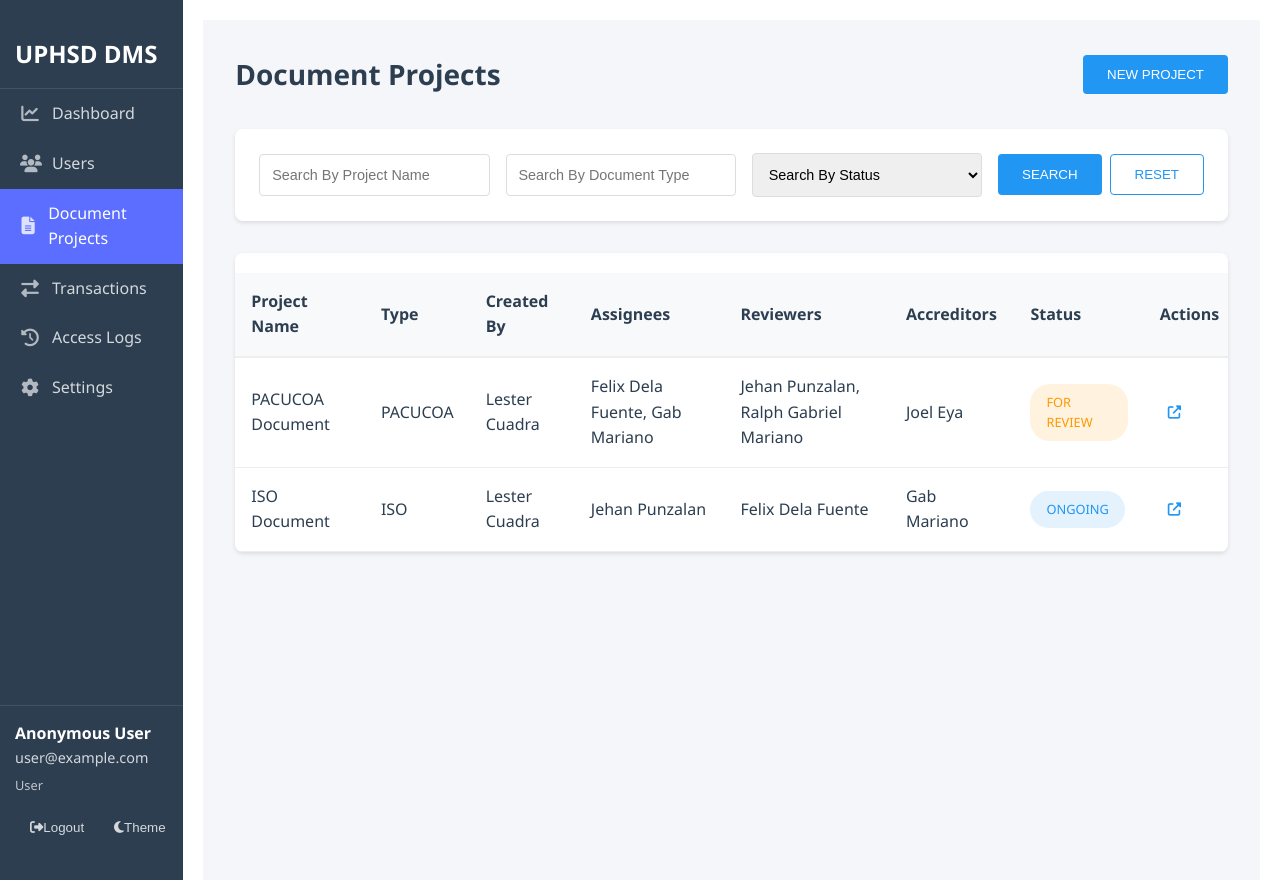
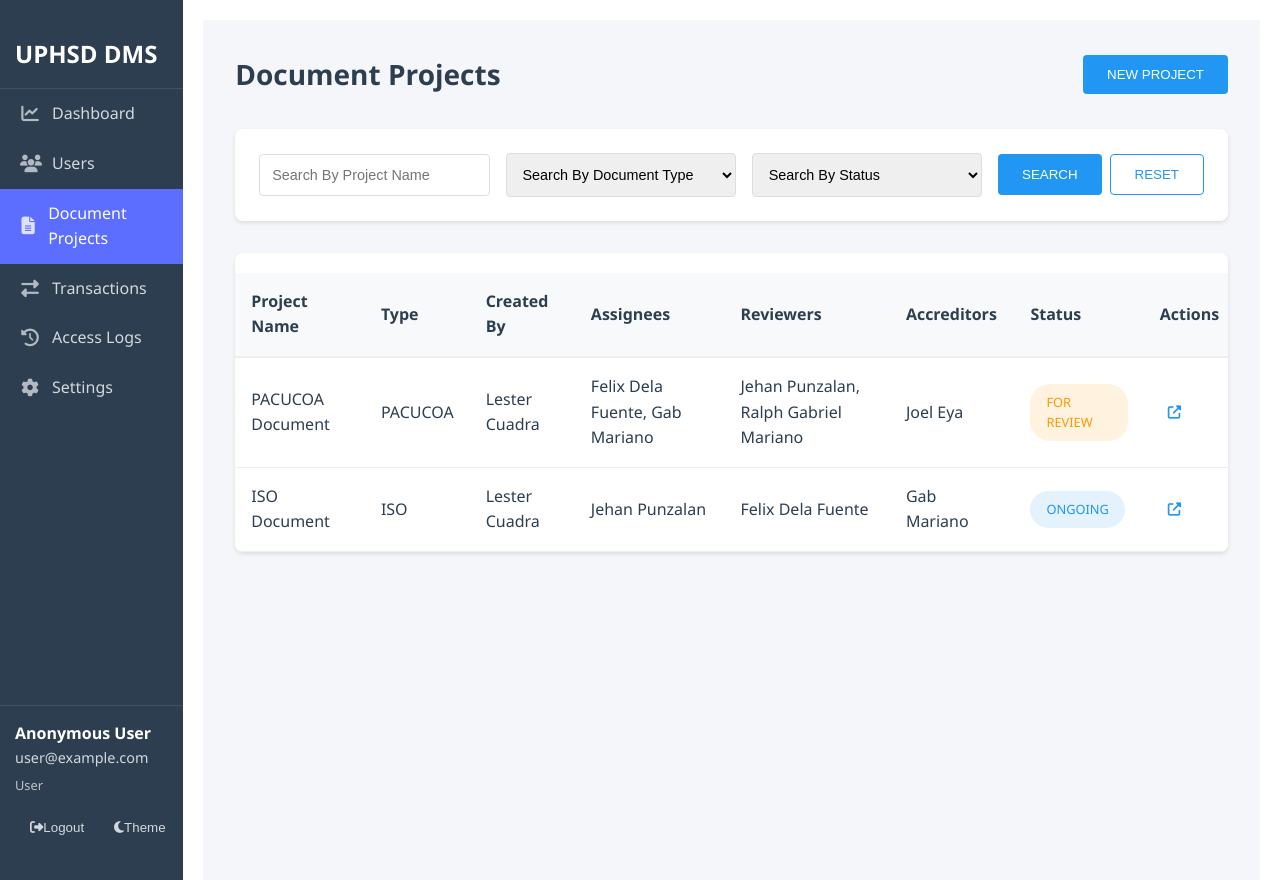
Before and after one commit to joelmeya/dudeApp_WS, a Node server app: page /documents in a window 1280 px wide. Run offline with Node 20, Linux system fonts and the light colour scheme; the visitor is signed in with stand-in values (Sample User, id 1); some libraries are stand-ins or nearby versions.

Commit message:
Update Document Projects: Changed Document Type search to dropdown with AACCUP, ISO, PACUCOA options

```diff
--- a/views/documentProjects.ejs
+++ b/views/documentProjects.ejs
@@ -18,7 +18,12 @@
                 <input type="text" placeholder="Search By Project Name" class="form-control">
             </div>
             <div class="search-field">
-                <input type="text" placeholder="Search By Document Type" class="form-control">
+                <select class="form-control">
+                    <option value="">Search By Document Type</option>
+                    <option value="AACCUP">AACCUP</option>
+                    <option value="ISO">ISO</option>
+                    <option value="PACUCOA">PACUCOA</option>
+                </select>
             </div>
             <div class="search-field">
                 <select class="form-control">
```
